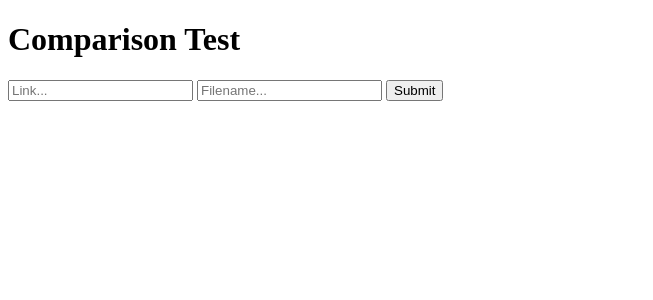
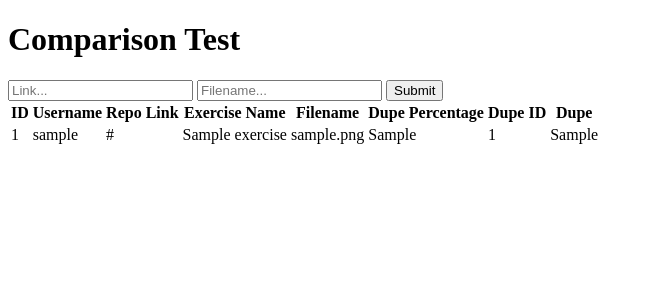
Before and after one commit to NielzosFilmsSchool/Eindproject-Jaar--373460b7, a PHP site: page / in a window 1280 px wide. Shown: the top 300 px of the page, without its empty margins (0-653 px from the left). Run offline with PHP 8.4, Linux system fonts and the light colour scheme; tables that the repository leaves empty or names only in its code hold one stand-in row (values such as "Sample post").

Commit message:
showing all the entries in a table on the index.php

```diff
--- a/index.php
+++ b/index.php
@@ -14,6 +14,42 @@
         <input type="text" name="fileName" placeholder="Filename...">
         <input type="submit" name="submit" value="Submit">
     </form>
+
+    <table>
+        <tr>
+            <th>ID</th>
+            <th>Username</th>
+            <th>Repo Link</th>
+            <th>Exercise Name</th>
+            <th>Filename</th>
+            <th>Dupe Percentage</th>
+            <th>Dupe ID</th>
+            <th>Dupe</th>
+        </tr>
+        <?php
+        $dsn = "mysql:host=localhost;dbname=dupe_comparison";
+        $user = "root";
+        $passwd = "";
+        $pdo = new PDO($dsn, $user, $passwd);
+
+        $exercises = $pdo->query("SELECT * FROM exercise");
+        while ($row = $exercises->fetch()) {
+            ?>
+        <tr>
+            <td><?= $row["id"]?></td>
+            <td><?= $row["username"]?></td>
+            <td><?= $row["link"]?></td>
+            <td><?= $row["exercise_name"]?></td>
+            <td><?= $row["filename"]?></td>
+            <td><?= $row["highest_dupe_percentage"]?></td>
+            <td><?= $row["dupe_exercise_id"]?></td>
+            <td><?= $row["dupe"]?></td>
+        </tr>
+        <?php
+        }
+        ?>
+    </table>
+
 </body>
 
 </html>
```
